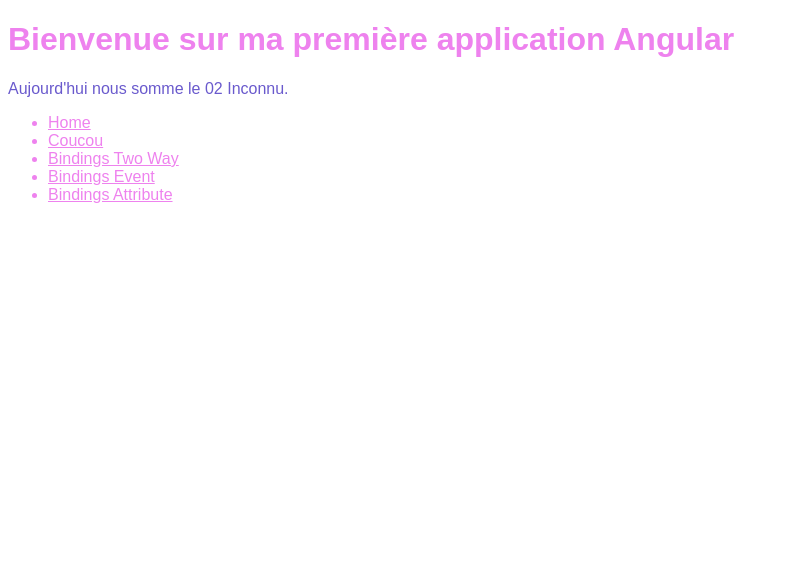
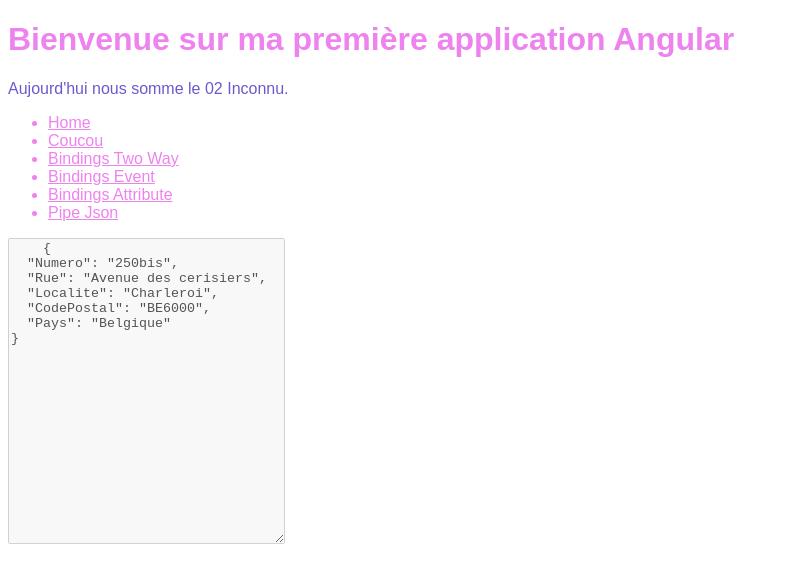
Before and after one commit to Tiilia/angular-first-app, an Angular app: page /pipe-json in a window 1280 px wide. Before the commit this address led to /. Shown: the top 578 px of the page, without its empty margins (0-789 px from the left). Built offline with nearby package versions, Linux system fonts and the light colour scheme.

Commit message:
pipe json

```diff
--- a/src/app/app-routing.module.ts
+++ b/src/app/app-routing.module.ts
@@ -1,3 +1,4 @@
+import { PipesJsonComponent } from './components/pipes-json/pipes-json.component';
 import { BindingTwoWayComponent } from './components/binding-two-way/binding-two-way.component';
 import { CoucouComponent } from './exemple/compenents/coucou/coucou.component';
 import { NgModule } from '@angular/core';
@@ -15,6 +16,7 @@
   { path: "two-way", component: BindingTwoWayComponent },
   { path: "event", component: BindingEventComponent },
   { path: "attribute", component: BindingAttributeComponent },
+  { path: "pipe-json", component: PipesJsonComponent },
 ];
 
 @NgModule({
--- a/src/app/app.component.html
+++ b/src/app/app.component.html
@@ -33,6 +33,11 @@
         <div>Bindings Attribute</div>
       </a>
     </li>
+    <li>
+      <a routerLink="/pipe-json">
+        <div>Pipe Json</div>
+      </a>
+    </li>
   </ul>
 </nav>
 <router-outlet></router-outlet>
--- a/src/app/app.module.ts
+++ b/src/app/app.module.ts
@@ -11,6 +11,7 @@
 import { BindingAttributeComponent } from './components/binding-attribute/binding-attribute.component';
 import { PipesDateComponent } from './components/pipes-date/pipes-date.component';
 import { FrenchMonthPipe } from './pipes/french-month.pipe';
+import { PipesJsonComponent } from './components/pipes-json/pipes-json.component';
 
 @NgModule({
   declarations: [
@@ -20,7 +21,8 @@
     BindingEventComponent,
     BindingAttributeComponent,
     PipesDateComponent,
-    FrenchMonthPipe
+    FrenchMonthPipe,
+    PipesJsonComponent
   ],
   imports: [
     BrowserModule,
--- /dev/null
+++ b/src/app/components/pipes-json/pipes-json.component.html
@@ -0,0 +1,3 @@
+<textarea cols="32" rows="20" disabled>
+    {{address|json}}
+</textarea>
--- /dev/null
+++ b/src/app/components/pipes-json/pipes-json.component.ts
@@ -0,0 +1,26 @@
+import { Address } from './../../models/address';
+import { Component, OnInit } from '@angular/core';
+
+@Component({
+  selector: 'app-pipes-json',
+  templateUrl: './pipes-json.component.html',
+  styleUrls: ['./pipes-json.component.scss']
+})
+export class PipesJsonComponent implements OnInit {
+
+  public address: Address;
+
+  constructor() {
+    this.address = {
+      Numero: "250bis",
+      Rue: "Avenue des cerisiers",
+      Localite: "Charleroi",
+      CodePostal: "BE6000",
+      Pays: "Belgique"
+    };
+  }
+
+  ngOnInit(): void {
+  }
+
+}
--- /dev/null
+++ b/src/app/models/address.ts
@@ -0,0 +1,7 @@
+export interface Address {
+    Numero: string;
+    Rue: string;
+    Localite: string;
+    CodePostal: string;
+    Pays: string;
+}
```
Also changed, not shown: src/app/components/pipes-json/pipes-json.component.scss (added).
